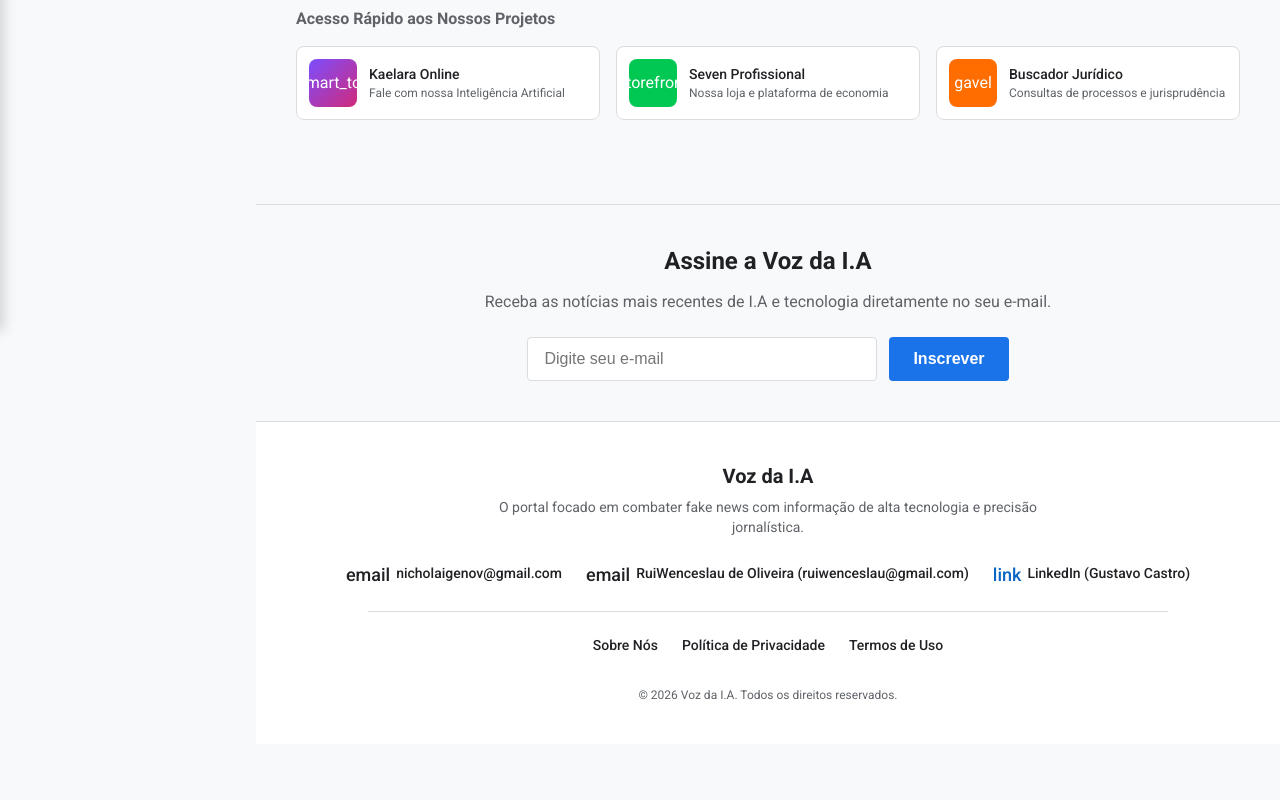
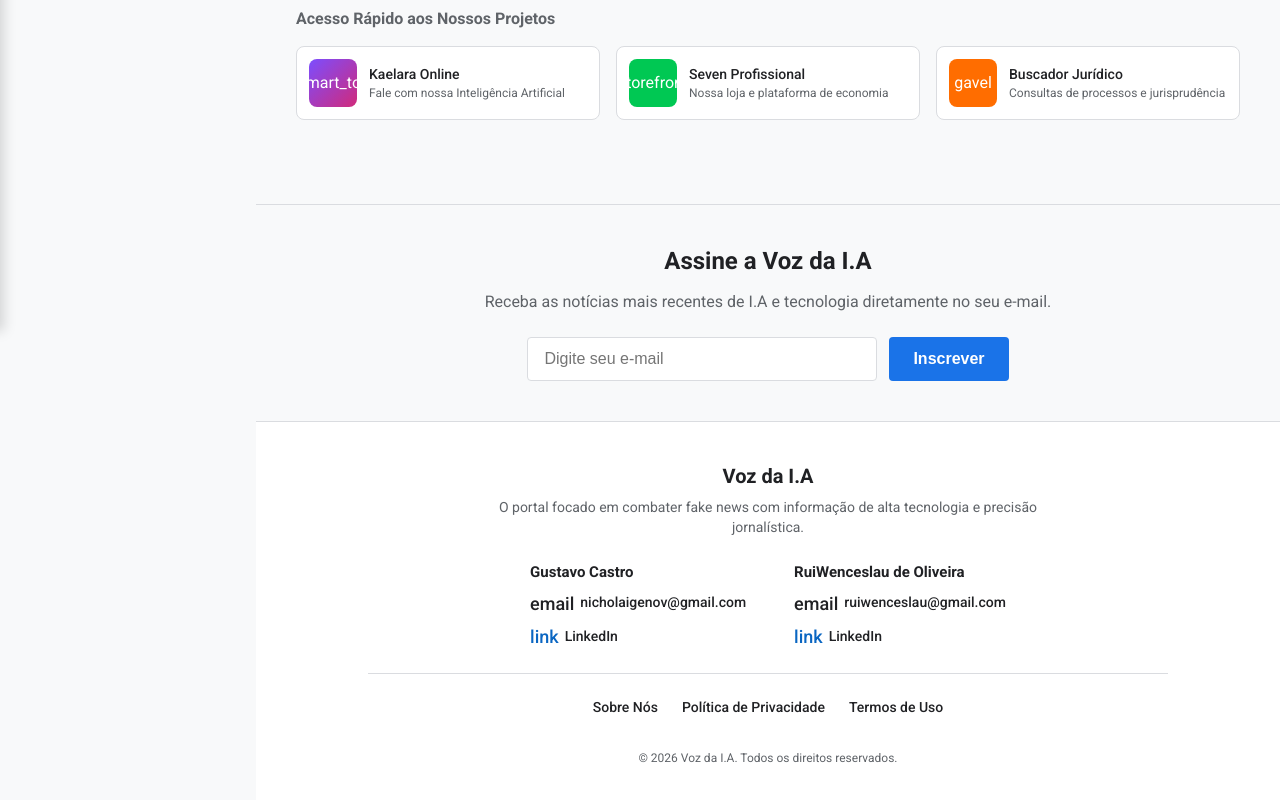
Before and after one commit to GustavoGenov/vozdaia, a Next.js app: page / in a window 1280 px wide. Shown: the part 469-1269 px from the top of the page. Before the commit the page ends 1213 px from the top, so only its background shows below. Built offline with nearby package versions, Linux system fonts and the light colour scheme; no server answers; the database is empty; a web font is replaced by a local one.

Commit message:
style: restructure footer and add Rui LinkedIn

```diff
--- a/src/app/components/LayoutShell.js
+++ b/src/app/components/LayoutShell.js
@@ -95,16 +95,28 @@ export default function LayoutShell({ categories, children }) {
               <p style={{ maxWidth: '600px', margin: '0 auto' }}>O portal focado em combater fake news com informação de alta tecnologia e precisão jornalística.</p>
             </div>
 
-            <div style={{ display: 'flex', gap: '24px', flexWrap: 'wrap', justifyContent: 'center' }}>
+            <div style={{ display: 'flex', gap: '48px', flexWrap: 'wrap', justifyContent: 'center', textAlign: 'left' }}>
+              {/* Contato 1 */}
+              <div style={{ display: 'flex', flexDirection: 'column', gap: '8px' }}>
+                <strong style={{ color: 'var(--gn-text)', fontSize: '15px' }}>Gustavo Castro</strong>
                 <a href="mailto:nicholaigenov@gmail.com" style={{ display: 'flex', alignItems: 'center', gap: '6px', fontWeight: '500' }}>
                   <span className="material-icons-extended" style={{fontSize: '18px'}}>email</span> nicholaigenov@gmail.com
                 </a>
+                <a href="https://www.linkedin.com/in/gustavo-castro-bernardes-rosa-24a827bb" target="_blank" rel="noopener noreferrer" style={{ display: 'flex', alignItems: 'center', gap: '6px', fontWeight: '500' }}>
+                  <span className="material-icons-extended" style={{fontSize: '18px', color: '#0a66c2'}}>link</span> LinkedIn
+                </a>
+              </div>
+
+              {/* Contato 2 */}
+              <div style={{ display: 'flex', flexDirection: 'column', gap: '8px' }}>
+                <strong style={{ color: 'var(--gn-text)', fontSize: '15px' }}>RuiWenceslau de Oliveira</strong>
                 <a href="mailto:ruiwenceslau@gmail.com" style={{ display: 'flex', alignItems: 'center', gap: '6px', fontWeight: '500' }}>
-                <span className="material-icons-extended" style={{fontSize: '18px'}}>email</span> RuiWenceslau de Oliveira (ruiwenceslau@gmail.com)
+                  <span className="material-icons-extended" style={{fontSize: '18px'}}>email</span> ruiwenceslau@gmail.com
                 </a>
-              <a href="https://www.linkedin.com/in/gustavo-castro-bernardes-rosa-24a827bb" target="_blank" style={{ display: 'flex', alignItems: 'center', gap: '6px', fontWeight: '500' }}>
-                <span className="material-icons-extended" style={{fontSize: '18px', color: '#0a66c2'}}>link</span> LinkedIn (Gustavo Castro)
+                <a href="https://www.linkedin.com/in/ruiwenceslau-de-oliveira-ab08bb42a" target="_blank" rel="noopener noreferrer" style={{ display: 'flex', alignItems: 'center', gap: '6px', fontWeight: '500' }}>
+                  <span className="material-icons-extended" style={{fontSize: '18px', color: '#0a66c2'}}>link</span> LinkedIn
                 </a>
+              </div>
             </div>
 
             {/* Links Institucionais Centralizados */}
```
Lines whose indentation alone changed are shown as unchanged.
